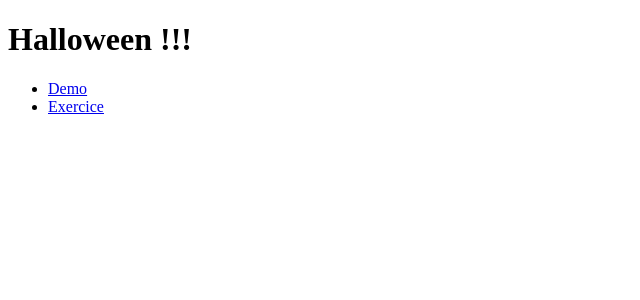
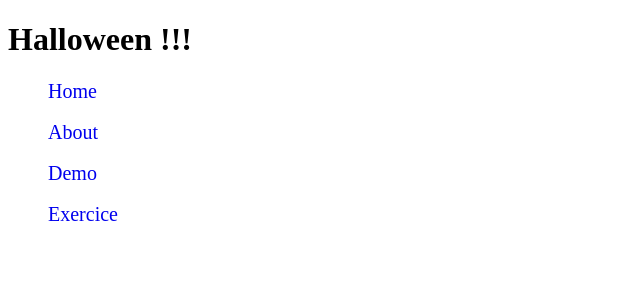
Before and after one commit to maud08/DemoAngular, an Angular app: page / in a window 1280 px wide. Shown: the top 300 px of the page, without its empty margins (0-640 px from the left). Built offline with nearby package versions, Linux system fonts and the light colour scheme.

Commit message:
css navigation

```diff
--- a/src/app/app.component.html
+++ b/src/app/app.component.html
@@ -5,6 +5,6 @@
 <a href="about">About</a> -->
 <!-- <a routerLink="home">Home</a><br>
 <a routerLink="about">About</a>  -->
-<app-navigation class="nav"></app-navigation>
+<app-navigation></app-navigation>
 
 <router-outlet></router-outlet>
--- a/src/app/navigation/navigation.component.html
+++ b/src/app/navigation/navigation.component.html
@@ -1,4 +1,6 @@
-<ul>
-    <li><a routerLink="../demo/demo">Demo</a></li>
+<ul class="nav">
+    <li><a routerLink="home">Home</a></li><br>
+    <li><a routerLink="about">About</a></li><br>
+    <li><a routerLink="../demo/demo">Demo</a></li><br>
     <li><a routerLink="../exercice/exercice">Exercice</a></li>
 </ul>
--- a/src/app/navigation/navigation.component.scss
+++ b/src/app/navigation/navigation.component.scss
@@ -0,0 +1,9 @@
+.nav{
+    display: flex;
+    flex-direction: column;
+    list-style: none;
+    a{
+        text-decoration: none;
+        font-size: 20px;
+    }
+}
```
